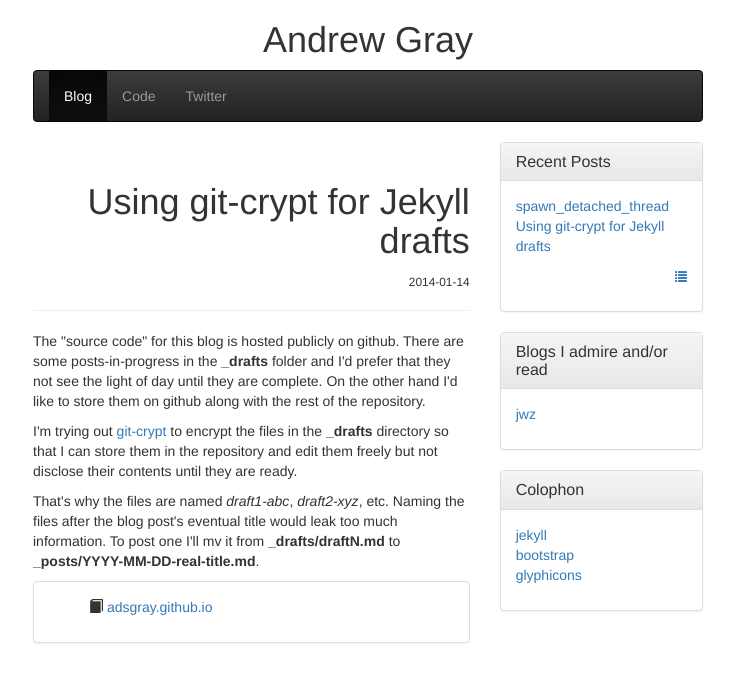
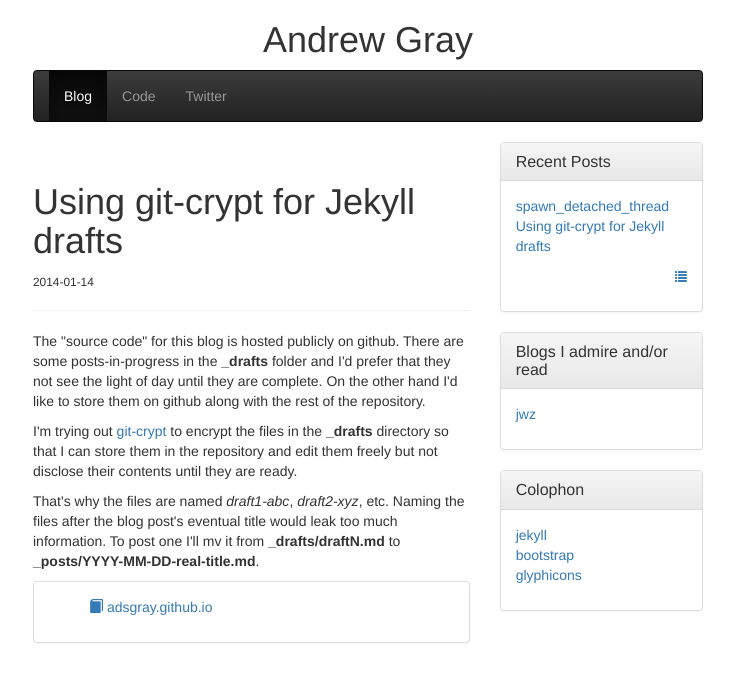
Before and after one commit to adsgray/adsgray.github.io, a Jekyll site: the page built from _posts/2014-01-14-git-crypt-jekyll-drafts.md, in a window 1280 px wide. Shown: the top 682 px of the page, without its empty margins (272-1006 px from the left). Built offline with Jekyll 4.4.1, drawn with Linux system fonts in a browser that asks for light colours; nearby versions of some CDN libraries.

Commit message:
posts layout tweak

```diff
--- a/_layouts/post.html
+++ b/_layouts/post.html
@@ -2,8 +2,13 @@
 layout: default
 ---
 <div class="page-header">
-    <h1 class="text-right">{{ page.title }}{% if page.subtitle %} <span class="glyphicon glyphicon-flash"></span> <small>{{ page.subtitle }}</small>{% endif %}</h1>
-    <p class="text-right"><small>{{ page.date | date: "%Y-%m-%d" }}</small></p>
+    <h1 class="text-left">{{ page.title }}</h1>
+        {% if page.subtitle %}
+        <p class="text-muted">
+        <span class="glyphicon glyphicon-flash"></span> <small>{{ page.subtitle }}</small>
+        </p>
+        {% endif %}
+    <p class="text-left"><small>{{ page.date | date: "%Y-%m-%d" }}</small></p>
 </div>
 
 {{ content }}
@@ -14,11 +19,10 @@ layout: default
         <ul>
         {% for repo in page.githubrepo %}
         <li style="list-style-type:none">
-        <span class="glyphicon glyphicon-book"></span>
         <!--
         <span class="label label-default">code</span>
         -->
-        <a href="https://github.com/adsgray/{{ repo }}">{{ repo }}</a></li>
+        <a href="https://github.com/adsgray/{{ repo }}"><span class="glyphicon glyphicon-book"></span> {{ repo }}</a></li>
         {% endfor %}
         </ul>
     </div>
```
